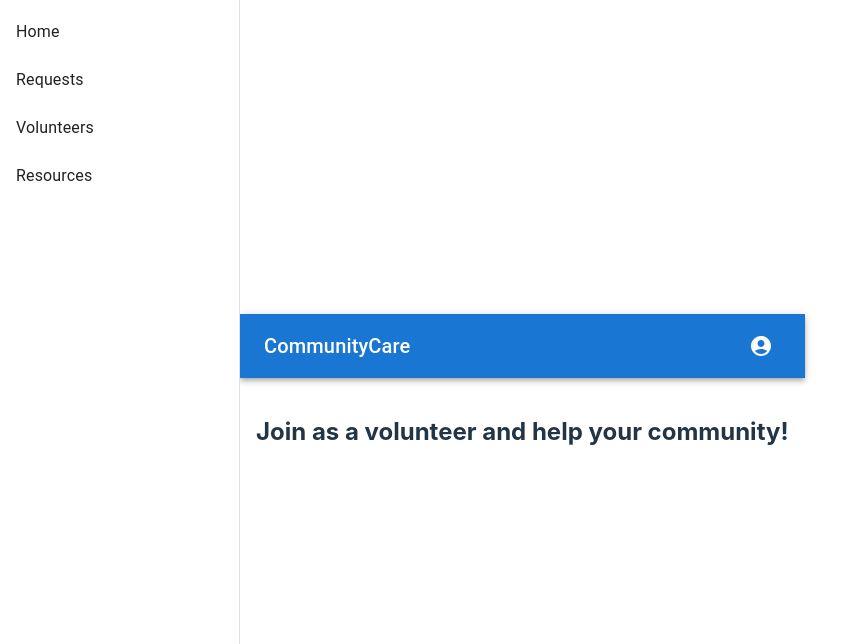
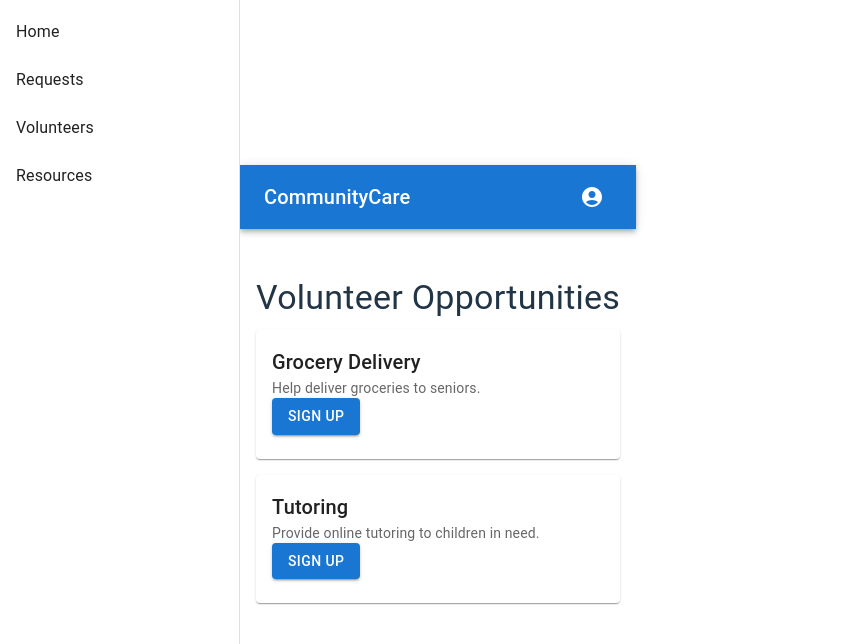
Before and after one commit to Beulah-Priscilla/Community-Care, a React (Vite) app: page /volunteers in a window 1280 px wide. Shown: the top 644 px of the page, without its empty margins (0-854 px from the left). Built offline with nearby package versions, Linux system fonts and the light colour scheme.

Commit message:
Enhanced Volunteers page

```diff
--- a/src/pages/Volunteers.tsx
+++ b/src/pages/Volunteers.tsx
@@ -1,7 +1,33 @@
+import { Box, Button, Card, CardContent, Typography } from "@mui/material";
 import React from "react";
 
 const Volunteers: React.FC = () => {
-  return <h2>Join as a volunteer and help your community!</h2>;
+  const opportunities = [
+    {
+      title: 'Grocery Delivery', description: 'Help deliver groceries to seniors.'
+    },
+    {
+      title: 'Tutoring', description: 'Provide online tutoring to children in need.'
+    },
+  ];
+  return (
+    <Box sx={{ maxWidth: 800, mx: 'auto', mt: 4 }}>
+      <Typography variant="h4" gutterBottom>
+        Volunteer Opportunities
+      </Typography>
+      {opportunities.map((opportunity, index) => (
+        <Card key={index} sx={{ mb: 2 }}>
+        <CardContent>
+          <Typography variant="h6">{opportunity.title}</Typography>
+          <Typography variant="body2" color="textSecondary">{opportunity.description}</Typography>
+          <Button variant="contained" color="primary">
+            Sign Up
+          </Button>
+        </CardContent>
+      </Card>
+      ))}
+    </Box>
+  );
 };
 
 export default Volunteers;
```
